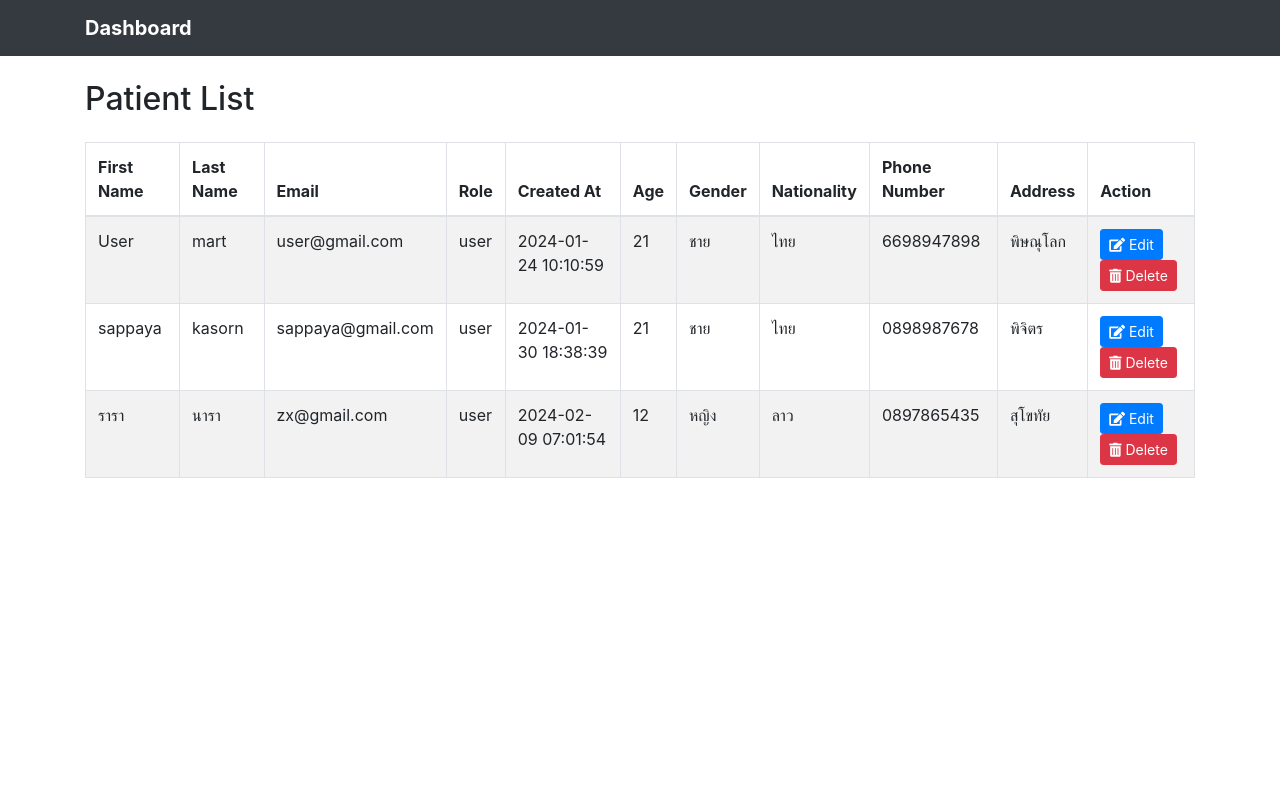
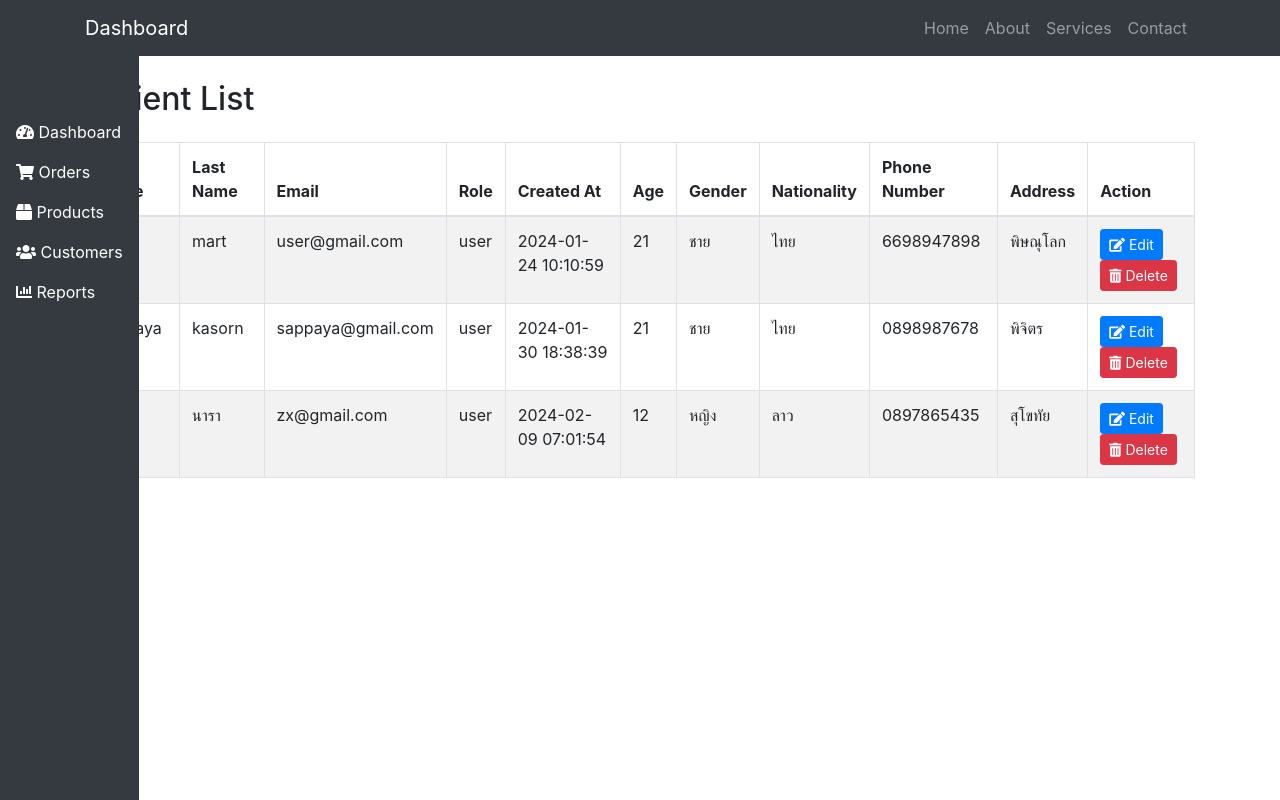
Before and after one commit to Anelse1365/fund, a PHP site: page /dashb.php in a window 1280 px wide. Run offline with PHP 8.4, Linux system fonts and the light colour scheme; data comes from the database, SQL or seed files in the repository.

Commit message:
Update dashb.php

```diff
--- a/dashboard/dashb.php
+++ b/dashboard/dashb.php
@@ -9,22 +9,98 @@
   <!-- Font Awesome CSS -->
   <link href="https://cdnjs.cloudflare.com/ajax/libs/font-awesome/5.15.4/css/all.min.css" rel="stylesheet">
   <style>
-    .navbar-brand {
-      font-weight: bold;
+    body {
+      padding-top: 56px; /* สำหรับ Navbar ด้านบน */
     }
-    .table-responsive {
-      max-height: 400px;
-      overflow-y: auto;
+    .sidebar {
+      position: fixed;
+      top: 56px; /* ความสูงของ Navbar ด้านบน */
+      bottom: 0;
+      left: 0;
+      z-index: 100; /* จัดการความสูงให้สูงกว่าเนื้อหาหลัก */
+      padding: 48px 0; /* การเรียงสลับแถบการนำทางและเนื้อหา */
+      box-shadow: inset -1px 0 0 rgba(0, 0, 0, .1);
+    }
+    .sidebar-sticky {
+      position: relative;
+      top: 0;
+      height: calc(100vh - 48px); /* สูงของแถบการนำทางลบความสูงของ Navbar ที่ด้านบน */
+      padding-top: .5rem;
+      overflow-x: hidden;
+      overflow-y: auto; /* สำหรับเลื่อนแถบการนำทาง */
+    }
+    .sidebar .nav-link {
+      color: #fff;
+    }
+    .sidebar .nav-link:hover {
+      background-color: rgba(255, 255, 255, 0.1);
+    }
+    .main-content {
+      margin-left: 240px; /* กว้างของ Sidebar */
+      padding: 20px;
     }
   </style>
 </head>
 <body>
-  <!-- Navigation -->
-  <nav class="navbar navbar-expand-lg navbar-dark bg-dark">
+  <!-- Navbar -->
+  <nav class="navbar navbar-expand-lg navbar-dark bg-dark fixed-top">
     <div class="container">
       <a class="navbar-brand" href="#">Dashboard</a>
+      <button class="navbar-toggler" type="button" data-toggle="collapse" data-target="#navbarNav" aria-controls="navbarNav" aria-expanded="false" aria-label="Toggle navigation">
+        <span class="navbar-toggler-icon"></span>
+      </button>
+      <div class="collapse navbar-collapse" id="navbarNav">
+        <ul class="navbar-nav ml-auto">
+          <li class="nav-item">
+            <a class="nav-link" href="#">Home</a>
+          </li>
+          <li class="nav-item">
+            <a class="nav-link" href="#">About</a>
+          </li>
+          <li class="nav-item">
+            <a class="nav-link" href="#">Services</a>
+          </li>
+          <li class="nav-item">
+            <a class="nav-link" href="#">Contact</a>
+          </li>
+        </ul>
+      </div>
     </div>
   </nav>
+
+  <!-- Sidebar -->
+  <nav class="sidebar bg-dark sidebar-dark">
+    <div class="sidebar-sticky">
+      <ul class="nav flex-column">
+        <li class="nav-item">
+          <a class="nav-link active" href="#">
+            <i class="fas fa-tachometer-alt"></i> Dashboard <span class="sr-only">(current)</span>
+          </a>
+        </li>
+        <li class="nav-item">
+          <a class="nav-link" href="#">
+            <i class="fas fa-shopping-cart"></i> Orders
+          </a>
+        </li>
+        <li class="nav-item">
+          <a class="nav-link" href="#">
+            <i class="fas fa-box"></i> Products
+          </a>
+        </li>
+        <li class="nav-item">
+          <a class="nav-link" href="#">
+            <i class="fas fa-users"></i> Customers
+          </a>
+        </li>
+        <li class="nav-item">
+          <a class="nav-link" href="#">
+            <i class="fas fa-chart-bar"></i> Reports
+          </a>
+        </li>
+      </ul>
+    </div>
+  </nav>
+
 
   <!-- Content -->
   <div class="container mt-4">
```
